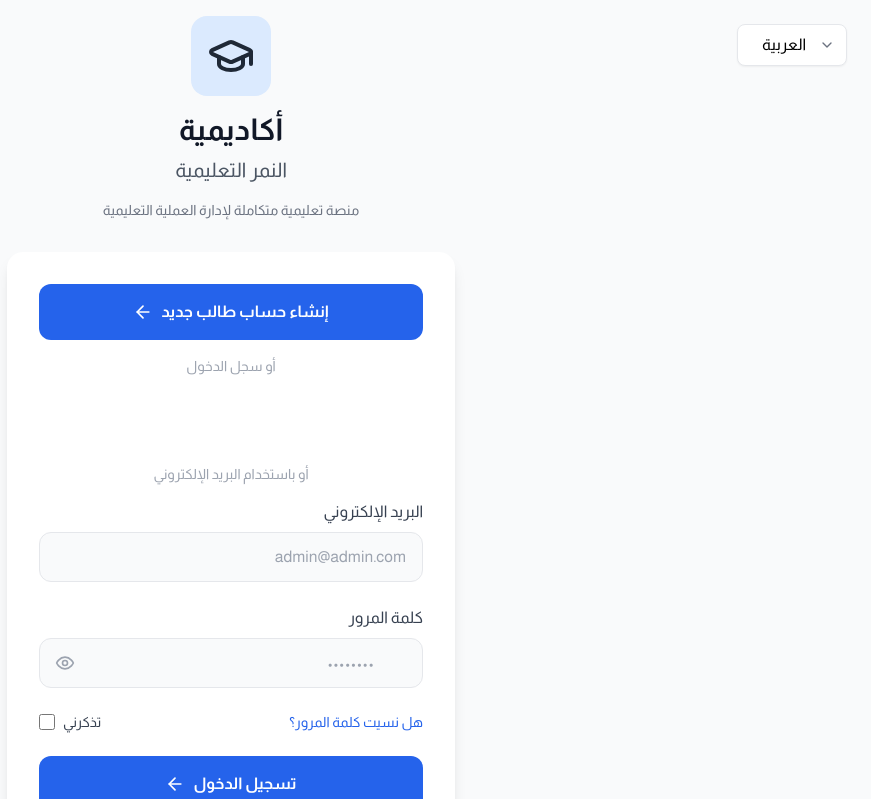
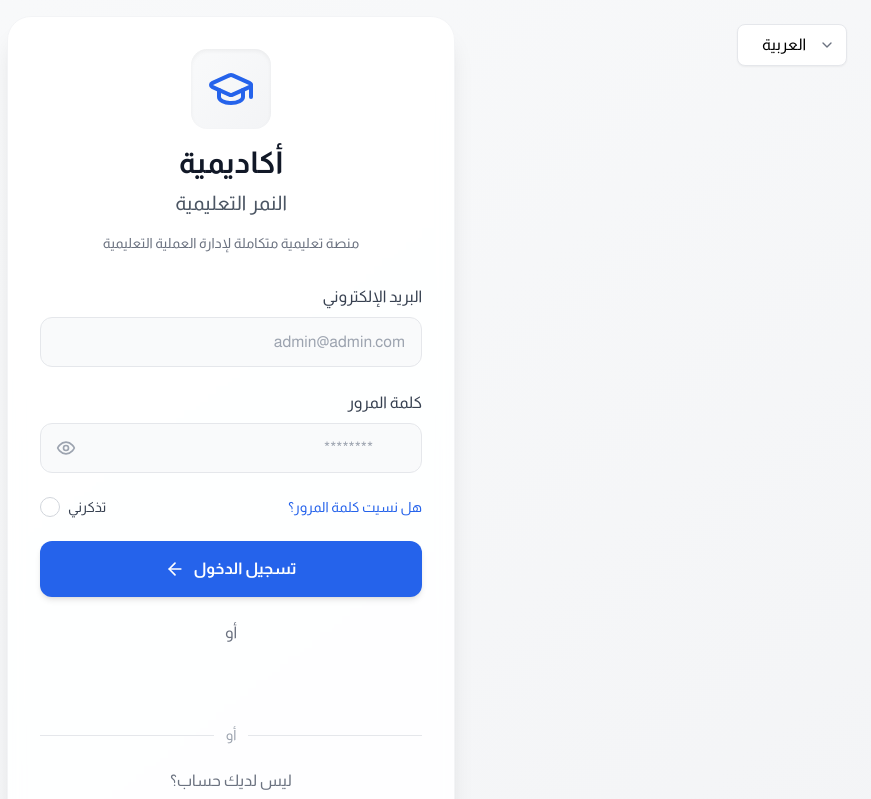
Before and after one commit to neovidiatech-eng/lms_front, a React (Vite) app: page /login in a window 1280 px wide. Shown: the top 799 px of the page, without its empty margins (409-1280 px from the left). Built offline with nearby package versions, Linux system fonts and the light colour scheme.

Commit message:
feat: implement CustomGoogleButton and update Login page UI with improved styling and Google authentication integration.

```diff
--- a/src/App.tsx
+++ b/src/App.tsx
@@ -1,8 +1,10 @@
 import { BrowserRouter as Router, Routes, Route, Navigate } from 'react-router-dom';
 import { useState } from 'react';
+import { GoogleOAuthProvider } from '@react-oauth/google';
 import { LanguageProvider } from './contexts/LanguageContext';
 import { SessionsProvider } from './contexts/SessionsContext';
 import { SettingsProvider } from './contexts/SettingsContext';
+import { googleClientId } from './components/constants/index';
 import Login from './pages/Login';
 import Register from './pages/Register';
 import Dashboard from './pages/Dashboard';
@@ -37,6 +39,7 @@ function App() {
   };
 
   return (
+    <GoogleOAuthProvider clientId={googleClientId}>
       <SettingsProvider>
         <LanguageProvider>
           <SessionsProvider>
@@ -68,7 +71,7 @@ function App() {
                   path="/dashboard"
                   element={isAuthenticated ? <Dashboard /> : <Navigate to="/login" replace />}
                 >
-                <Route index element={null} /> {/* This will be handled inside Dashboard for now, or we can move DashboardHome here */}
+                  <Route index element={null} />
                   <Route path="admins" element={<UsersPage />} />
                   <Route path="students" element={<StudentsPage />} />
                   <Route path="teachers" element={<TeachersPage />} />
@@ -96,6 +99,7 @@ function App() {
           </SessionsProvider>
         </LanguageProvider>
       </SettingsProvider>
+    </GoogleOAuthProvider>
   );
 }
 
--- /dev/null
+++ b/src/components/constants/index.ts
@@ -0,0 +1 @@
+export const googleClientId ="231416547610-801v5cu40g9hctpr0tn37bbflqitnh8i.apps.googleusercontent.com";
--- /dev/null
+++ b/src/components/ui/CustomGoogleButton.tsx
@@ -0,0 +1,53 @@
+import React from 'react';
+import { useLanguage } from "../../contexts/LanguageContext";
+
+interface CustomGoogleButtonProps {
+  /** "login" أو "register" — يحدد أي endpoint في الباك اند يتم استدعاؤه */
+  mode: "login" | "register";
+  /** رابط الباك اند الأساسي */
+  backendUrl?: string;
+}
+
+const CustomGoogleButton: React.FC<CustomGoogleButtonProps> = ({
+  mode,
+  backendUrl = "http://localhost:3000"
+}) => {
+  const { language } = useLanguage();
+
+  const handleClick = () => {
+    // التوجيه المباشر للباك اند — هو اللي هيعمل redirect لجوجل
+    // الباك اند هيستخدم الـ mode عشان يعرف يرجع اليوزر على أي صفحة بعد كده
+    window.location.href = `${backendUrl}/auth/google?mode=${mode}`;
+  };
+
+  const buttonText = mode === "register"
+    ? (language === "ar" ? "التسجيل باستخدام جوجل" : "Sign up with Google")
+    : (language === "ar" ? "تسجيل الدخول باستخدام جوجل" : "Continue with Google");
+
+  return (
+    <button
+      onClick={handleClick}
+      type="button"
+      aria-label={buttonText}
+      className="w-full flex items-center justify-center gap-3 px-6 py-3.5
+        bg-white border border-gray-200 rounded-xl
+        text-gray-700 font-semibold text-sm md:text-base
+        transition-all duration-300 ease-in-out
+        hover:bg-gray-50 hover:border-gray-300 hover:shadow-md
+        active:scale-[0.98] focus:outline-none focus:ring-2 focus:ring-primary/20
+        group cursor-pointer"
+    >
+      {/* Google "G" Logo */}
+      <svg className="w-5 h-5 transition-transform duration-300 group-hover:scale-110" viewBox="0 0 24 24">
+        <path d="M22.56 12.25c0-.78-.07-1.53-.2-2.25H12v4.26h5.92c-.26 1.37-1.04 2.53-2.21 3.31v2.77h3.57c2.08-1.92 3.28-4.74 3.28-8.09z" fill="#4285F4"/>
+        <path d="M12 23c2.97 0 5.46-.98 7.28-2.66l-3.57-2.77c-.98.66-2.23 1.06-3.71 1.06-2.86 0-5.29-1.93-6.16-4.53H2.18v2.84C3.99 20.53 7.7 23 12 23z" fill="#34A853"/>
+        <path d="M5.84 14.1c-.22-.66-.35-1.36-.35-2.1s.13-1.44.35-2.1V7.06H2.18C1.43 8.55 1 10.22 1 12s.43 3.45 1.18 4.94l3.66-2.84z" fill="#FBBC05"/>
+        <path d="M12 5.38c1.62 0 3.06.56 4.21 1.64l3.15-3.15C17.45 2.09 14.97 1 12 1 7.7 1 3.99 3.47 2.18 7.06l3.66 2.84c.87-2.6 3.3-4.52 6.16-4.52z" fill="#EA4335"/>
+      </svg>
+      <span className="flex-1 text-center">{buttonText}</span>
+      <div className="w-5" aria-hidden="true" />
+    </button>
+  );
+};
+
+export default CustomGoogleButton;
--- a/src/contexts/LanguageContext.tsx
+++ b/src/contexts/LanguageContext.tsx
@@ -31,7 +31,9 @@ const translations = {
     choosePackage: 'اختر الباقة',
     registerNow: 'تسجيل الآن',
     afterRegistration: 'بعد التسجيل، سيتم مراجعة طلبك من قبل الإدارة وسيتم إشعارك بالموافقة',
-    backToLogin: 'العودة لتسجيل الدخول'
+    backToLogin: 'العودة لتسجيل الدخول',
+    donthaveanaccount: "ليس لديك حساب؟",
+    or: "أو"
   },
   en: {
     createNewStudentAccount: 'Create New Student Account',
@@ -54,7 +56,9 @@ const translations = {
     choosePackage: 'Choose Package',
     registerNow: 'Register Now',
     afterRegistration: 'After registration, your request will be reviewed by the administration and you will be notified of approval',
-    backToLogin: 'Back to Login'
+    backToLogin: 'Back to Login',
+    donthaveanaccount: "Don't have an account",
+    or: "Or"
   }
 };
 
--- a/src/pages/Login.tsx
+++ b/src/pages/Login.tsx
@@ -1,8 +1,14 @@
-import { useState } from 'react';
-import { Eye, EyeOff, GraduationCap, ArrowLeft, ArrowRight } from 'lucide-react';
-import { useNavigate } from 'react-router-dom';
-import { useLanguage } from '../contexts/LanguageContext';
-import { GoogleLogin } from '@react-oauth/google';
+import { useState } from "react";
+import {
+  Eye,
+  EyeOff,
+  GraduationCap,
+  ArrowLeft,
+  ArrowRight,
+} from "lucide-react";
+import { useNavigate } from "react-router-dom";
+import { GoogleLogin } from "@react-oauth/google";
+import { useLanguage } from "../contexts/LanguageContext";
 
 interface LoginProps {
   onLoginSuccess: () => void;
@@ -11,107 +17,84 @@ interface LoginProps {
 export default function Login({ onLoginSuccess }: LoginProps) {
   const navigate = useNavigate();
   const { t, language } = useLanguage();
-  const [email, setEmail] = useState('');
-  const [password, setPassword] = useState('');
+  const [email, setEmail] = useState("");
+  const [password, setPassword] = useState("");
   const [rememberMe, setRememberMe] = useState(false);
   const [showPassword, setShowPassword] = useState(false);
 
   const handleLogin = (e: React.FormEvent) => {
     e.preventDefault();
-    console.log('Login attempt:', { email, password, rememberMe });
-    // TODO: Add actual authentication logic here
+    console.log("Login attempt:", { email, password, rememberMe });
     onLoginSuccess();
   };
 
   const handleCreateAccount = () => {
-    navigate('/register');
+    navigate("/register");
   };
 
-  const ArrowIcon = language === 'ar' ? ArrowLeft : ArrowRight;
+  const ArrowIcon = language === "ar" ? ArrowLeft : ArrowRight;
 
   return (
-    <div className="min-h-screen bg-gray-50 flex flex-col items-center justify-center p-4">
+    <div className="min-h-screen bg-gradient-to-br from-gray-50 to-gray-100 flex flex-col items-center justify-center p-4">
       <div className="w-full max-w-md">
+        <div className="bg-white/90 backdrop-blur rounded-3xl shadow-xl p-8 border border-gray-100">
+          {/* Logo & Title */}
           <div className="text-center mb-8">
             <div className="flex items-center justify-center mb-4">
-            <div className="bg-blue-100 rounded-2xl p-4">
-              <GraduationCap className="w-12 h-12 text-gray-800" />
+              <div className="bg-gradient-to-br from-primary/20 to-primary/10 rounded-2xl p-4 shadow-inner">
+                <GraduationCap className="w-12 h-12 text-primary" />
               </div>
             </div>
 
             <h1 className="text-3xl font-bold text-gray-900 mb-2">
-            {t('academyName')}
+              {t("academyName")}
             </h1>
-          <p className="text-xl text-gray-600 mb-4">
-            {t('academySubtitle')}
-          </p>
-          <p className="text-sm text-gray-500">
-            {t('academyDescription')}
-          </p>
+            <p className="text-xl text-gray-600 mb-4">{t("academySubtitle")}</p>
+            <p className="text-sm text-gray-500">{t("academyDescription")}</p>
           </div>
 
-        <div className="bg-white rounded-2xl shadow-lg p-8">
-          <button
-            onClick={handleCreateAccount}
-            className="w-full bg-primary text-white rounded-xl py-4 px-6 font-semibold mb-4 hover:bg-primary-dark transition-colors flex items-center justify-center gap-2"
-          >
-            <span>{t('createNewStudentAccount')}</span>
-            <ArrowIcon className="w-5 h-5" />
-          </button>
+          {/* Google Login */}
 
-          <div className="text-center text-gray-400 text-sm mb-6">
-            {t('orLogin')}
-          </div>
-
-          <div className="flex justify-center mb-6">
-            <GoogleLogin
-              onSuccess={credentialResponse => {
-                console.log('Google Sign In Success:', credentialResponse);
-                // TODO: Send credentialResponse.credential (the ID token) to your backend
-                onLoginSuccess();
-              }}
-              onError={() => {
-                console.log('Google Sign In Failed');
-              }}
-              useOneTap
-            />
-          </div>
-
-          <div className="text-center text-gray-400 text-sm my-4">
-            {language === 'ar' ? 'أو باستخدام البريد الإلكتروني' : 'Or with email'}
-          </div>
-
+          {/* Form */}
           <form onSubmit={handleLogin} className="space-y-6">
+            {/* Email */}
             <div>
               <label className="block text-right text-gray-700 font-medium mb-2">
-                {t('email')}
+                {t("email")}
               </label>
               <input
                 type="email"
                 value={email}
                 onChange={(e) => setEmail(e.target.value)}
-                className="w-full px-4 py-3 bg-gray-50 border border-gray-200 rounded-xl focus:outline-none focus:ring-2 focus:ring-primary focus:border-transparent transition-all text-right"
+                className="w-full px-4 py-3 bg-gray-50 border border-gray-200 rounded-xl
+                focus:outline-none focus:ring-2 focus:ring-primary/50 focus:border-primary
+                transition-all text-right hover:border-gray-300"
                 placeholder="admin@admin.com"
                 dir="ltr"
               />
             </div>
 
+            {/* Password */}
             <div>
               <label className="block text-right text-gray-700 font-medium mb-2">
-                {t('password')}
+                {t("password")}
               </label>
               <div className="relative">
                 <input
-                  type={showPassword ? 'text' : 'password'}
+                  type={showPassword ? "text" : "password"}
                   value={password}
                   onChange={(e) => setPassword(e.target.value)}
-                  className="w-full px-4 py-3 bg-gray-50 border border-gray-200 rounded-xl focus:outline-none focus:ring-2 focus:ring-primary focus:border-transparent transition-all pr-12"
-                  placeholder="••••••••"
+                  className="w-full px-4 py-3 bg-gray-50 border border-gray-200 rounded-xl
+                  focus:outline-none focus:ring-2 focus:ring-primary/50 focus:border-primary
+                  transition-all pr-12"
+                  dir={language === "ar" ? "rtl" : "ltr"}
+                  placeholder="********"
                 />
+
                 <button
                   type="button"
                   onClick={() => setShowPassword(!showPassword)}
-                  className="absolute left-4 top-1/2 -translate-y-1/2 text-gray-400 hover:text-gray-600"
+                  className={`absolute ${language === "ar" ? "left" : "right"}-4 top-1/2 -translate-y-1/2 text-gray-400 hover:text-gray-600`}
                 >
                   {showPassword ? (
                     <EyeOff className="w-5 h-5" />
@@ -122,39 +105,96 @@ export default function Login({ onLoginSuccess }: LoginProps) {
               </div>
             </div>
 
+            {/* Remember + For  got */}
             <div className="flex items-center justify-between">
               <a
                 href="#"
                 className="text-sm text-primary hover:text-primary-dark font-medium transition-colors"
               >
-                {t('forgotPassword')}
+                {t("forgotPassword")}
               </a>
 
-              <label className="flex items-center gap-2 cursor-pointer">
-                <span className="text-sm text-gray-700">
-                  {t('rememberMe')}
-                </span>
-                <input
-                  type="checkbox"
-                  checked={rememberMe}
-                  onChange={(e) => setRememberMe(e.target.checked)}
-                  className="w-4 h-4 rounded border-gray-300 text-primary focus:ring-primary cursor-pointer"
-                />
+              <label
+                className="flex items-center gap-2 cursor-pointer"
+                onClick={() => setRememberMe(!rememberMe)}
+              >
+                <span className="text-sm text-gray-700">{t("rememberMe")}</span>
+
+                <div
+                  className={`w-5 h-5 flex items-center justify-center rounded-full border transition-all duration-200
+                  ${
+                    rememberMe
+                      ? "bg-primary border-primary scale-105"
+                      : "border-gray-300"
+                  }`}
+                >
+                  <div
+                    className={`w-2 h-2 rounded-full bg-white transition-all duration-200 ${
+                      rememberMe ? "scale-100" : "scale-0"
+                    }`}
+                  ></div>
+                </div>
               </label>
             </div>
 
+            {/* Login Button */}
             <button
               type="submit"
-              className="w-full bg-primary text-white rounded-xl py-4 px-6 font-semibold hover:bg-primary-dark transition-colors flex items-center justify-center gap-2"
+              className="w-full bg-primary text-white rounded-xl py-4 px-6 font-semibold
+              hover:bg-primary-dark transition-all duration-200 flex items-center justify-center gap-2
+              shadow-md hover:shadow-lg active:scale-[0.98]"
             >
-              <span>{t('login')}</span>
+              <span>{t("login")}</span>
+              <ArrowIcon className="w-5 h-5" />
+            </button>
+            <p className="text-center text-gray-500">{t("or")}</p>
+            <div className="space-y-4 mb-6">
+              <div className="flex justify-center">
+                <GoogleLogin
+                  onSuccess={(credentialResponse) => {
+                    const idToken = credentialResponse.credential;
+                    console.log("ID Token:", idToken);
+                  }}
+                  onError={() => {
+                    console.log("Login Failed");
+                  }}
+                  useOneTap
+                  theme="outline"
+                  size="large"
+                  shape="circle"
+                  width="384px"
+                />
+              </div>
+
+              <div className="flex items-center gap-3">
+                <div className="flex-1 h-px bg-gray-200"></div>
+                <span className="text-sm text-gray-400">
+                  {language === "ar" ? "أو" : "OR"}
+                </span>
+                <div className="flex-1 h-px bg-gray-200"></div>
+              </div>
+            </div>
+
+            {/* Register */}
+            <p className="text-center text-gray-500">
+              {t("donthaveanaccount")}
+            </p>
+
+            <button
+              onClick={handleCreateAccount}
+              type="button"
+              className="w-full bg-white border border-primary text-primary rounded-xl py-4 px-6 font-semibold
+              hover:bg-primary hover:text-white transition-all duration-200 flex items-center justify-center gap-2"
+            >
+              <span>{t("createNewStudentAccount")}</span>
               <ArrowIcon className="w-5 h-5" />
             </button>
           </form>
         </div>
 
+        {/* Footer */}
         <div className="text-center mt-8 text-sm text-gray-500">
-          {t('footerText')}
+          {t("footerText")}
         </div>
       </div>
     </div>
```
Also changed, not shown: src/pages/Register.tsx (+127 -94 lines), 1 other file (tests, documents, lock files or other folders). Lines whose indentation alone changed are shown as unchanged.
